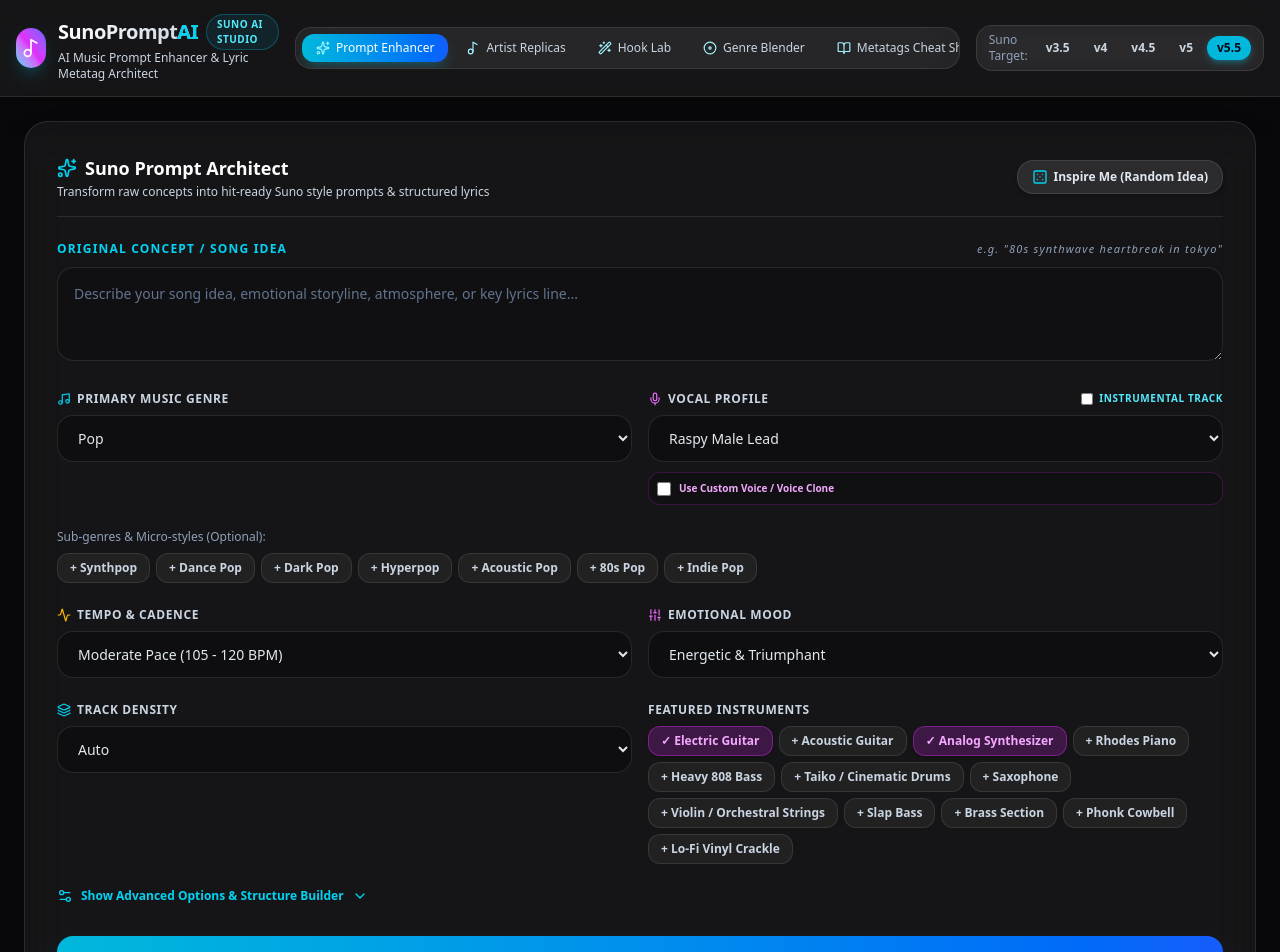
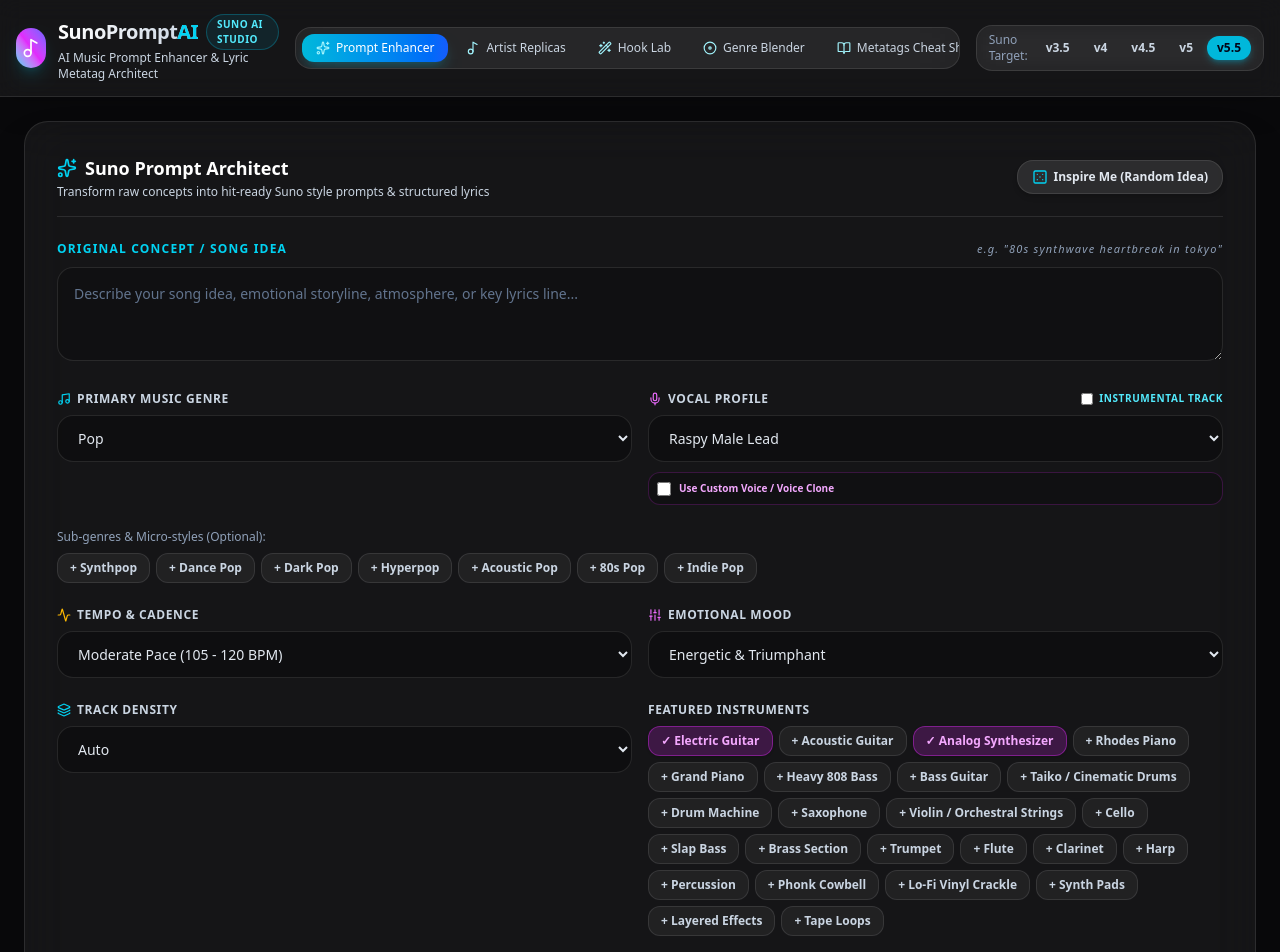
Before and after one commit to xerohour/Suno-Prompt-Enhancer, a React (Vite) app: page / in a window 1280 px wide. Shown: the top 952 px of the page. Built offline with nearby package versions, Linux system fonts and the light colour scheme.

Commit message:
feat: expand mood and instrument arrays and add audio quality chips from bible

```diff
--- a/src/components/PromptEnhancerForm.tsx
+++ b/src/components/PromptEnhancerForm.tsx
@@ -445,8 +445,29 @@
                   value={audioQuality}
                   onChange={(e) => setAudioQuality(e.target.value)}
                   placeholder="e.g. Tape saturation, 24-bit 192kHz..."
-                  className="w-full bg-black/30 border border-white/10 rounded-xl p-3 text-xs text-slate-200 placeholder-slate-500 focus:outline-none focus:border-cyan-400"
+                  className="w-full bg-black/30 border border-white/10 rounded-xl p-3 text-xs text-slate-200 placeholder-slate-500 focus:outline-none focus:border-cyan-400 mb-2"
                 />
+                <div className="flex flex-wrap gap-1.5 mt-2">
+                  {[
+                    "Dolby Atmos",
+                    "24-bit 192kHz",
+                    "Tape Saturation",
+                    "Wide Stereo",
+                    "Natural Room Reverb",
+                    "Lo-Fi Cassette"
+                  ].map((tag) => (
+                    <button
+                      key={tag}
+                      type="button"
+                      onClick={() => {
+                        setAudioQuality((prev) => prev ? `${prev}, ${tag}` : tag);
+                      }}
+                      className="px-2 py-1 bg-white/5 hover:bg-white/10 border border-white/10 rounded-lg text-[10px] text-slate-300 transition-all"
+                    >
+                      + {tag}
+                    </button>
+                  ))}
+                </div>
               </div>
             </div>
 
--- a/src/data/genres.ts
+++ b/src/data/genres.ts
@@ -70,6 +70,12 @@
   "Mysterious & Suspenseful",
   "Funky & Playful",
   "Epic & Heroic",
+  "Romantic & Heartfelt",
+  "Introspective & Reflective",
+  "Explosive & Dynamic",
+  "Dreamlike & Mystical",
+  "Cinematic & Brooding",
+  "Experimental & Raw"
 ];
 
 export const INSTRUMENTS = [
@@ -77,14 +83,26 @@
   "Acoustic Guitar",
   "Analog Synthesizer",
   "Rhodes Piano",
+  "Grand Piano",
   "Heavy 808 Bass",
+  "Bass Guitar",
   "Taiko / Cinematic Drums",
+  "Drum Machine",
   "Saxophone",
   "Violin / Orchestral Strings",
+  "Cello",
   "Slap Bass",
   "Brass Section",
+  "Trumpet",
+  "Flute",
+  "Clarinet",
+  "Harp",
+  "Percussion",
   "Phonk Cowbell",
   "Lo-Fi Vinyl Crackle",
+  "Synth Pads",
+  "Layered Effects",
+  "Tape Loops"
 ];
 
 export const RANDOM_IDEAS = [
```
